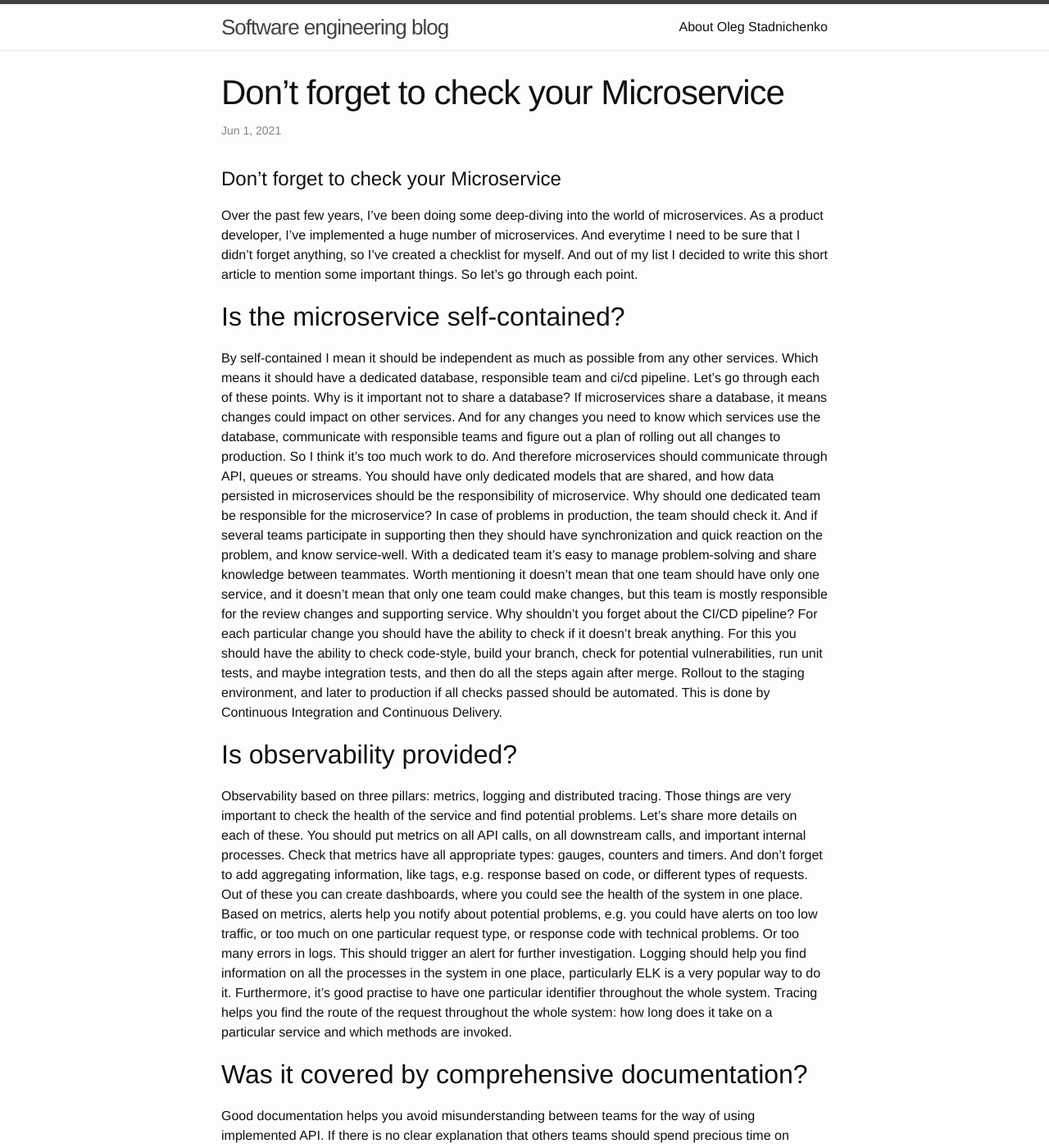
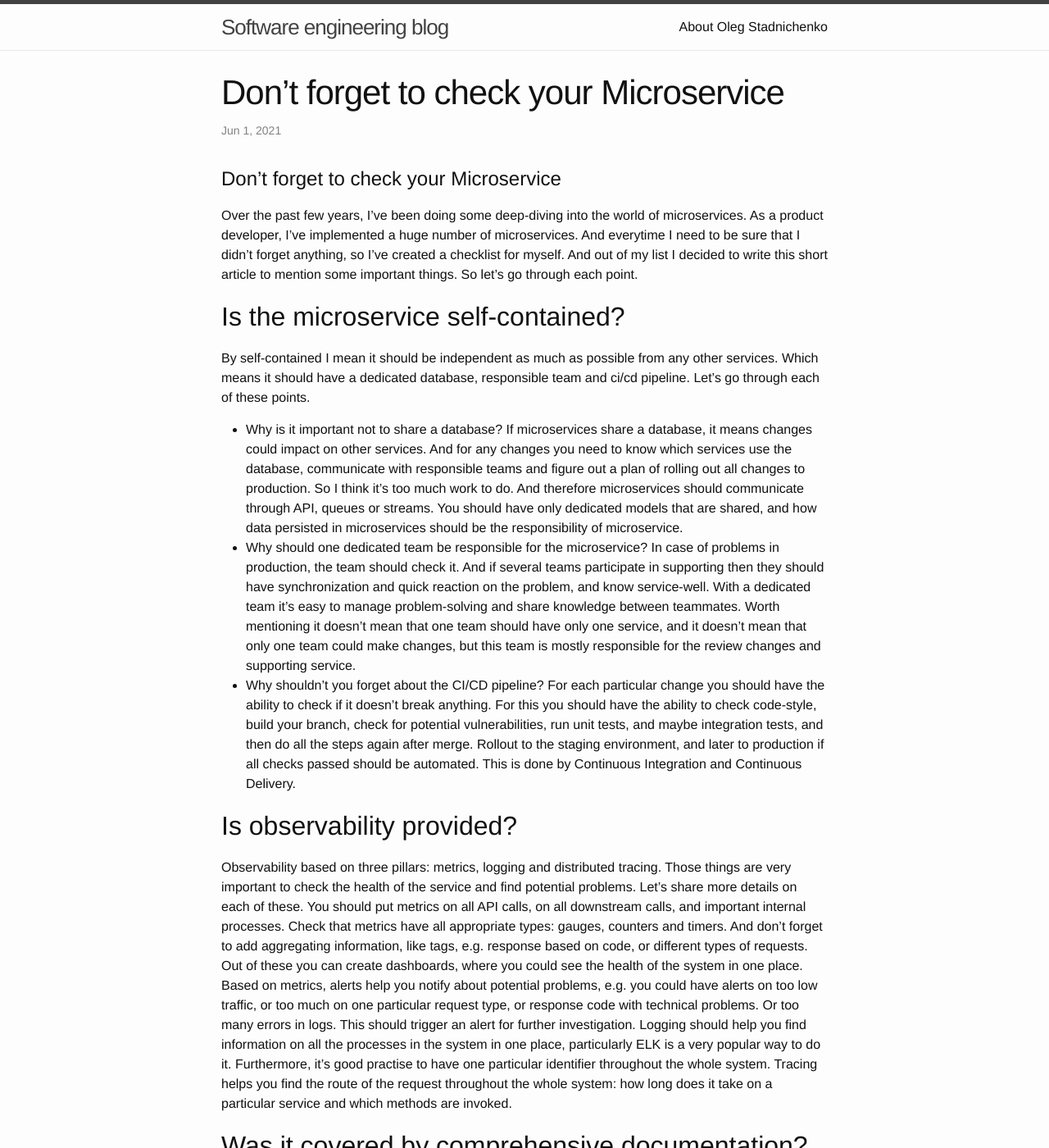
Before and after one commit to oleg-sta/site, a Jekyll site: the page built from _posts/2021-05-01-dont-forget-to-check-your-microrsevices.markdown, in a window 1280 px wide and 1400 px high. Shown: the whole window at 82% size. Built offline with Jekyll 4.4.1, drawn with Linux system fonts in a browser that asks for light colours; some of the changed text lies outside the part shown.

Commit message:
new text

```diff
--- a/_posts/2021-05-01-dont-forget-to-check-your-microrsevices.markdown
+++ b/_posts/2021-05-01-dont-forget-to-check-your-microrsevices.markdown
@@ -11,11 +11,11 @@ Over the past few years, I’ve been doing some deep-diving into the world of mi
 ## Is the microservice self-contained?
 
 By self-contained I mean it should be independent as much as possible from any other services. Which means it should have a dedicated database, responsible team and ci/cd pipeline. Let’s go through each of these points.
-Why is it important not to share a database?
+* Why is it important not to share a database?
 If microservices share a database, it means changes could impact on other services. And for any changes you need to know which services use the database, communicate with responsible teams and figure out a plan of rolling out all changes to production. So I think it’s too much work to do. And therefore microservices should communicate through API, queues or streams. You should have only dedicated models that are shared, and how data persisted in microservices should be the responsibility of microservice.
-Why should one dedicated team be responsible for the microservice?
+* Why should one dedicated team be responsible for the microservice?
 In case of problems in production, the team should check it. And if several teams participate in supporting then they should have synchronization and quick reaction on the problem, and know service-well. With a dedicated team it’s easy to manage problem-solving and share knowledge between teammates. Worth mentioning it doesn’t mean that one team should have only one service, and it doesn’t mean that only one team could make changes, but this team is mostly responsible for the review changes and supporting service.
-Why shouldn’t you forget about the CI/CD pipeline?
+* Why shouldn’t you forget about the CI/CD pipeline?
 For each particular change you should have the ability to check if it doesn’t break anything. For this you should have the ability to check code-style, build your branch, check for potential vulnerabilities, run unit tests, and maybe integration tests, and then do all the steps again after merge. Rollout to the staging environment, and later to production if all checks passed should be automated. This is done by Continuous Integration and Continuous Delivery.
 
 ## Is observability provided?
@@ -33,9 +33,10 @@ Not only the API should be documented, but all the internal processes and extern
 All discussions should be documented even if no solution was provided. Following these rules significantly helps to support and improve the project.
 
 Let’s sum up everything in one checklist:
-Don’t share database
-Dedicated team
-CI/CD configured
-Observability
-Full documentation
+* Don’t share database
+* Dedicated team
+* CI/CD configured
+* Observability
+* Full documentation
+
 In conclusion, I hope those things were very helpful. Don’t forget to create your checklist for all the microservices and check one-by-one if you didn’t omit anything from your sight. Let your service be independent, observable and well-documented.
```
